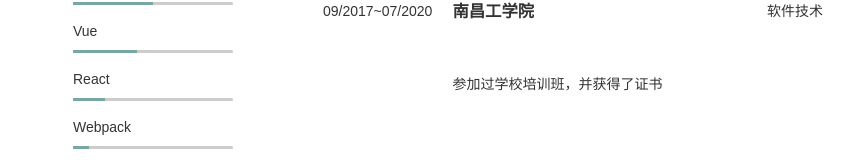
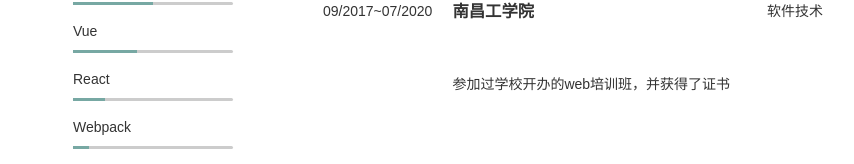
Before and after one commit to 1376393028/cv1, a plain HTML site: page index.html in a window 1280 px wide. Shown: the part 952-1116 px from the top of the page, without its empty margins (217-1071 px from the left). Drawn offline with Linux system fonts and the light colour scheme; a small style sheet from the web is missing.

Commit message:
Update index.html

```diff
--- a/index.html
+++ b/index.html
@@ -98,7 +98,7 @@
                         <span class="time">09/2017~07/2020</span>
                         <h3>南昌工学院</h3>
                         <span class="speciality">软件技术</span>
-                        <p>参加过学校培训班，并获得了证书</p>
+                        <p>参加过学校开办的web培训班，并获得了证书</p>
                     </li>
                 </ul>
             </section>
```
